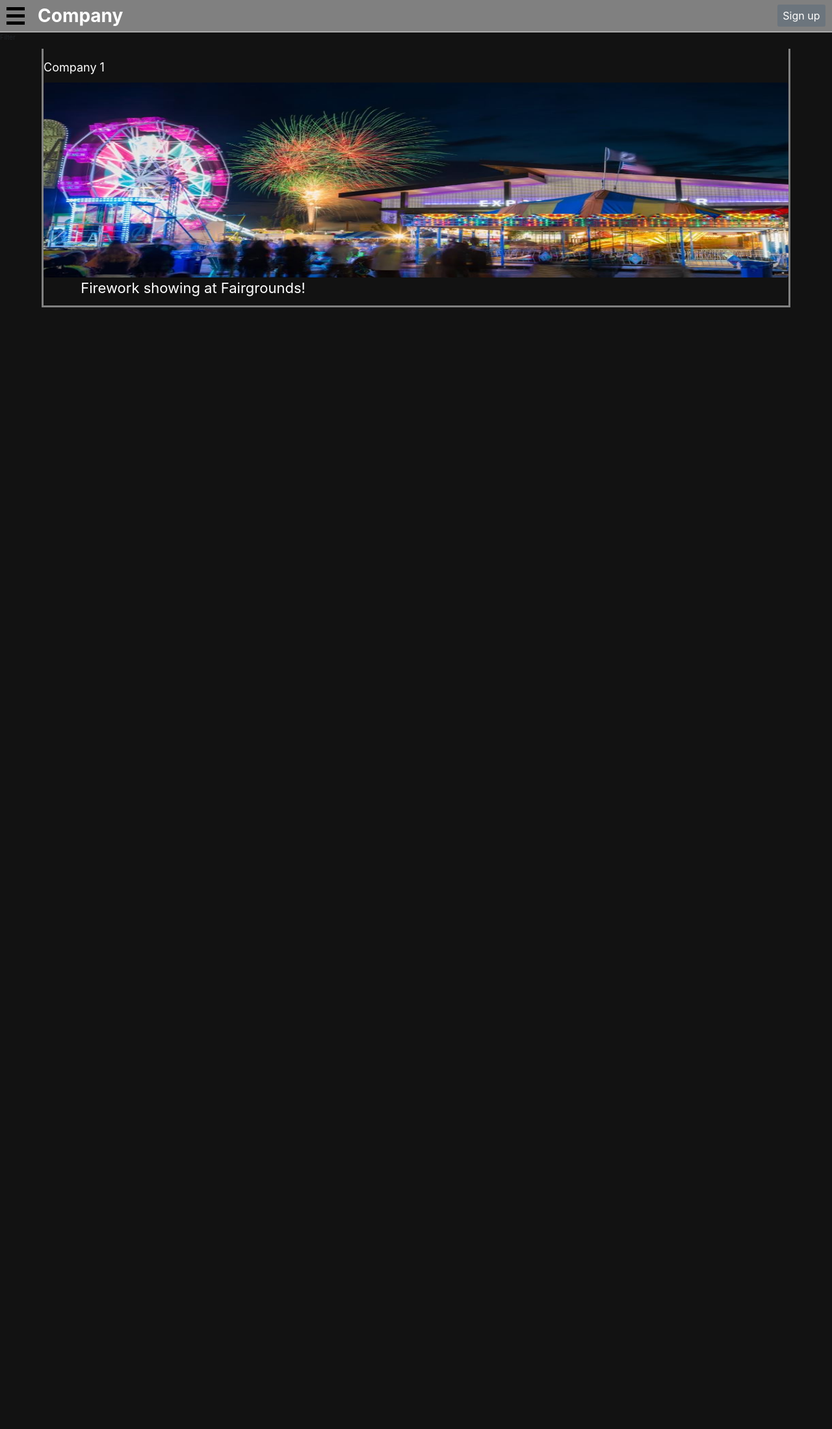
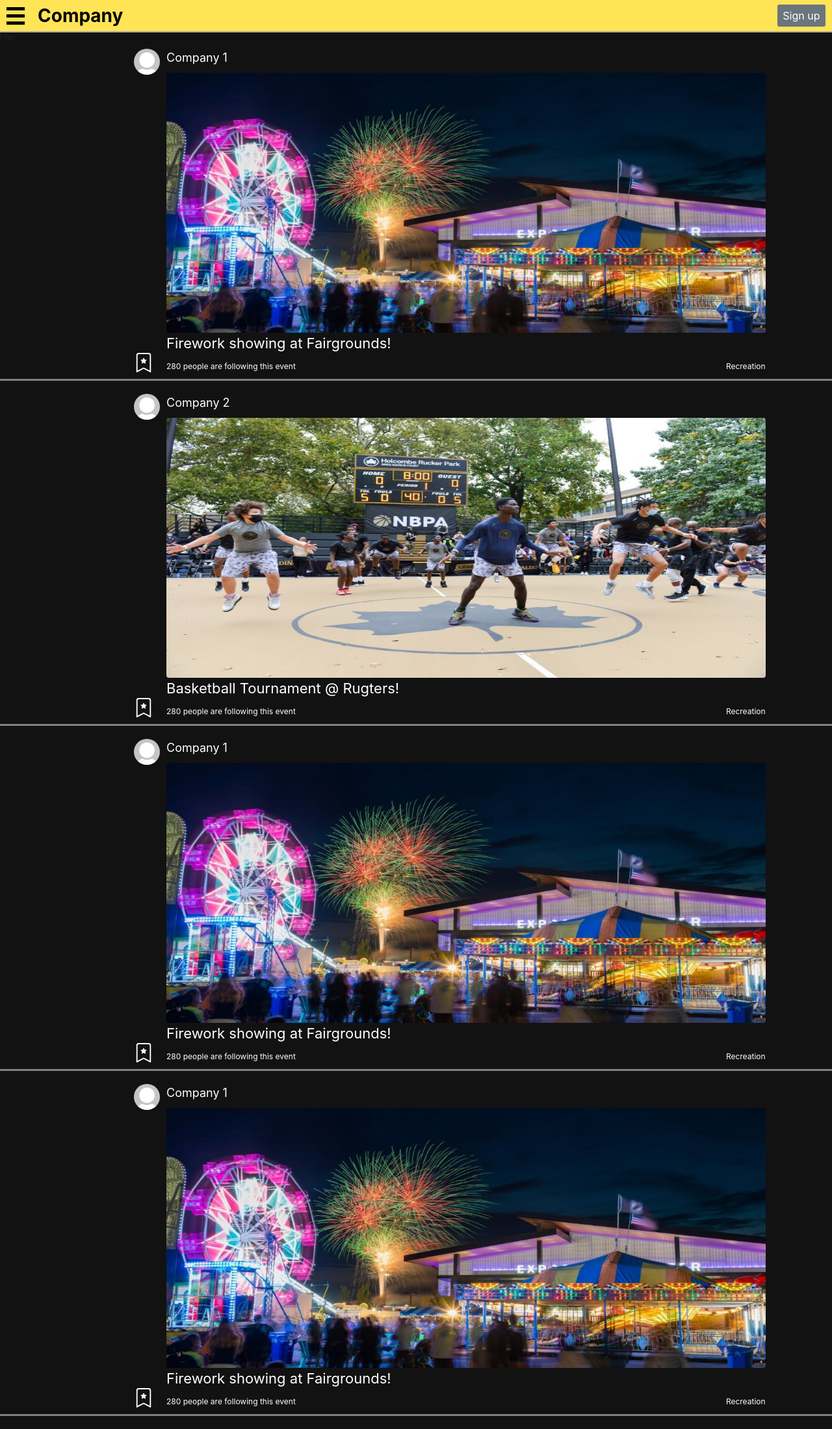
Before and after one commit to tyland5/Eventful, a PHP site: page /src/feed.html in a window 1280 px wide. Shown: the whole page at 65% size. Before the commit the page ends 800 px from the top, so only its background shows below. Run offline with PHP 8.4, Linux system fonts and the light colour scheme.

Commit message:
Almost finalized static feed
Added the posters profile picture, added a bookmark on the bottom left of each post in the feed, added a footer section where it would detail the number of people following an event and what tag it has

```diff
--- a/src/feed.html
+++ b/src/feed.html
@@ -30,12 +30,103 @@
         <p class="filter-btn">Filter</p>
 
         <div class ="feed-area">
+
             <div class="post-feedview">
-                <img class ="poster-pfp-feedview" src="">
-                <p class="poster-feedview">Company 1</p>
-                <img class ="post-thumbnail" src="../images/dummy-post.jpg">
-                <p class="title-feedview">Firework showing at Fairgrounds!</p>
+
+                <div class="lpost-feedview">
+                    <img class ="poster-pfp-feedview" src="../images/dummy-pfp.png">
+                    <svg xmlns="http://www.w3.org/2000/svg" width="16" height="16" fill="currentColor" class="bi bi-bookmark-star bookmark-feedview" viewBox="0 0 16 16">
+                        <path d="M7.84 4.1a.178.178 0 0 1 .32 0l.634 1.285a.178.178 0 0 0 .134.098l1.42.206c.145.021.204.2.098.303L9.42 6.993a.178.178 0 0 0-.051.158l.242 1.414a.178.178 0 0 1-.258.187l-1.27-.668a.178.178 0 0 0-.165 0l-1.27.668a.178.178 0 0 1-.257-.187l.242-1.414a.178.178 0 0 0-.05-.158l-1.03-1.001a.178.178 0 0 1 .098-.303l1.42-.206a.178.178 0 0 0 .134-.098L7.84 4.1z"/>
+                        <path d="M2 2a2 2 0 0 1 2-2h8a2 2 0 0 1 2 2v13.5a.5.5 0 0 1-.777.416L8 13.101l-5.223 2.815A.5.5 0 0 1 2 15.5V2zm2-1a1 1 0 0 0-1 1v12.566l4.723-2.482a.5.5 0 0 1 .554 0L13 14.566V2a1 1 0 0 0-1-1H4z"/>
+                      </svg>
+                </div>
+
+                <div class = "rpost-feedview">
+                    <p class="poster-feedview">Company 1</p>
+
+                    <img class ="post-thumbnail" src="../images/dummy-post.jpg">
+                    <p class="title-feedview">Firework showing at Fairgrounds!</p>
+
+                    <div class="post-footer-feedview">
+                        <p class = "num-bookmarked-feedview">280 people are following this event</p>
+                        <p class="tags-feedview">Recreation</p>
+                    </div>
+                </div>
+
             </div>
+
+            <div class="post-feedview">
+
+                <div class="lpost-feedview">
+                    <img class ="poster-pfp-feedview" src="../images/dummy-pfp.png">
+                    <svg xmlns="http://www.w3.org/2000/svg" width="16" height="16" fill="currentColor" class="bi bi-bookmark-star bookmark-feedview" viewBox="0 0 16 16">
+                        <path d="M7.84 4.1a.178.178 0 0 1 .32 0l.634 1.285a.178.178 0 0 0 .134.098l1.42.206c.145.021.204.2.098.303L9.42 6.993a.178.178 0 0 0-.051.158l.242 1.414a.178.178 0 0 1-.258.187l-1.27-.668a.178.178 0 0 0-.165 0l-1.27.668a.178.178 0 0 1-.257-.187l.242-1.414a.178.178 0 0 0-.05-.158l-1.03-1.001a.178.178 0 0 1 .098-.303l1.42-.206a.178.178 0 0 0 .134-.098L7.84 4.1z"/>
+                        <path d="M2 2a2 2 0 0 1 2-2h8a2 2 0 0 1 2 2v13.5a.5.5 0 0 1-.777.416L8 13.101l-5.223 2.815A.5.5 0 0 1 2 15.5V2zm2-1a1 1 0 0 0-1 1v12.566l4.723-2.482a.5.5 0 0 1 .554 0L13 14.566V2a1 1 0 0 0-1-1H4z"/>
+                      </svg>
+                </div>
+
+                <div class = "rpost-feedview">
+                    <p class="poster-feedview">Company 2</p>
+
+                    <img class ="post-thumbnail" src="../images/rutgers-park.jpg">
+                    <p class="title-feedview">Basketball Tournament @ Rugters!</p>
+
+                    <div class="post-footer-feedview">
+                        <p class = "num-bookmarked-feedview">280 people are following this event</p>
+                        <p class="tags-feedview">Recreation</p>
+                    </div>
+                </div>
+
+            </div>
+
+            <div class="post-feedview">
+
+                <div class="lpost-feedview">
+                    <img class ="poster-pfp-feedview" src="../images/dummy-pfp.png">
+                    <svg xmlns="http://www.w3.org/2000/svg" width="16" height="16" fill="currentColor" class="bi bi-bookmark-star bookmark-feedview" viewBox="0 0 16 16">
+                        <path d="M7.84 4.1a.178.178 0 0 1 .32 0l.634 1.285a.178.178 0 0 0 .134.098l1.42.206c.145.021.204.2.098.303L9.42 6.993a.178.178 0 0 0-.051.158l.242 1.414a.178.178 0 0 1-.258.187l-1.27-.668a.178.178 0 0 0-.165 0l-1.27.668a.178.178 0 0 1-.257-.187l.242-1.414a.178.178 0 0 0-.05-.158l-1.03-1.001a.178.178 0 0 1 .098-.303l1.42-.206a.178.178 0 0 0 .134-.098L7.84 4.1z"/>
+                        <path d="M2 2a2 2 0 0 1 2-2h8a2 2 0 0 1 2 2v13.5a.5.5 0 0 1-.777.416L8 13.101l-5.223 2.815A.5.5 0 0 1 2 15.5V2zm2-1a1 1 0 0 0-1 1v12.566l4.723-2.482a.5.5 0 0 1 .554 0L13 14.566V2a1 1 0 0 0-1-1H4z"/>
+                      </svg>
+                </div>
+
+                <div class = "rpost-feedview">
+                    <p class="poster-feedview">Company 1</p>
+
+                    <img class ="post-thumbnail" src="../images/dummy-post.jpg">
+                    <p class="title-feedview">Firework showing at Fairgrounds!</p>
+
+                    <div class="post-footer-feedview">
+                        <p class = "num-bookmarked-feedview">280 people are following this event</p>
+                        <p class="tags-feedview">Recreation</p>
+                    </div>
+                </div>
+
+            </div>
+
+            <div class="post-feedview">
+
+                <div class="lpost-feedview">
+                    <img class ="poster-pfp-feedview" src="../images/dummy-pfp.png">
+                    <svg xmlns="http://www.w3.org/2000/svg" width="16" height="16" fill="currentColor" class="bi bi-bookmark-star bookmark-feedview" viewBox="0 0 16 16">
+                        <path d="M7.84 4.1a.178.178 0 0 1 .32 0l.634 1.285a.178.178 0 0 0 .134.098l1.42.206c.145.021.204.2.098.303L9.42 6.993a.178.178 0 0 0-.051.158l.242 1.414a.178.178 0 0 1-.258.187l-1.27-.668a.178.178 0 0 0-.165 0l-1.27.668a.178.178 0 0 1-.257-.187l.242-1.414a.178.178 0 0 0-.05-.158l-1.03-1.001a.178.178 0 0 1 .098-.303l1.42-.206a.178.178 0 0 0 .134-.098L7.84 4.1z"/>
+                        <path d="M2 2a2 2 0 0 1 2-2h8a2 2 0 0 1 2 2v13.5a.5.5 0 0 1-.777.416L8 13.101l-5.223 2.815A.5.5 0 0 1 2 15.5V2zm2-1a1 1 0 0 0-1 1v12.566l4.723-2.482a.5.5 0 0 1 .554 0L13 14.566V2a1 1 0 0 0-1-1H4z"/>
+                      </svg>
+                </div>
+
+                <div class = "rpost-feedview">
+                    <p class="poster-feedview">Company 1</p>
+
+                    <img class ="post-thumbnail" src="../images/dummy-post.jpg">
+                    <p class="title-feedview">Firework showing at Fairgrounds!</p>
+
+                    <div class="post-footer-feedview">
+                        <p class = "num-bookmarked-feedview">280 people are following this event</p>
+                        <p class="tags-feedview">Recreation</p>
+                    </div>
+                </div>
+
+            </div>
+
         </div>
 
     </body>
--- a/style/style.css
+++ b/style/style.css
@@ -13,7 +13,7 @@ body{
 .navigator {
     height: 5.0rem;
     width: 100%;
-    background-color: gray;
+    background-color: #FFE455;
     display: flex;
     justify-content: space-between;
     align-items: center;
@@ -36,7 +36,7 @@ body{
     font-size: 2.8rem;
     margin-left: 10px;
     margin-bottom: 0px;
-    color: white;
+    color: black;
     font-weight: bold;
 }
 
@@ -65,15 +65,13 @@ body{
 }
 
 .feed-area{
-    width: 90%;
-    margin-left: 5%;
-    border-left: 3px solid gray;
-    border-right: 3px solid gray;
+    width: 100%;
 }
 
 .post-feedview{
-    width: 100%;
     border-bottom: 3px solid gray;
+    display: flex;
+    margin-bottom: 20px;
 }
 
 .poster-feedview{
@@ -83,15 +81,61 @@ body{
 
 .post-thumbnail{
     height: auto;
-    max-height: 300px;
-    width: 100%;
+    max-height: 400px;
+    width: 90%;
     border-radius: 4px;
+    aspect-ratio: 1.5/1;
 }
 
 .title-feedview{
     font-size: 2.2rem;
     color: white;
     max-width: 90%;
-    margin-left: 5%;
+}
 
+.lpost-feedview{
+    width: 20%;
+    position: relative;
 }
+
+.poster-pfp-feedview{
+    border-radius: 50%;
+    height: 40px;
+    width: 40px;
+    position: absolute;
+    right: 10px;
+    z-index: -1;
+}
+
+.bookmark-feedview{
+    position: absolute;
+    bottom: 10px;
+    right: 20px;
+    color: white;
+    height: 30px;
+    width: 30px;
+    z-index: -1;
+}
+
+.rpost-feedview{
+    width: 80%;
+}
+
+.post-footer-feedview{
+    display: flex;
+    color: white;
+    font-size: 1.2rem;
+    width: 90%;
+    justify-content: space-between;
+}
+
+.num-bookmarked-feedview{
+    margin-right: 2.0rem;
+}
+
+
+@media screen and (max-width: 400px){
+    .title-feedview{
+        font-size: 1.8rem;
+    }
+}
```
Also changed, not shown: images/dummy-pfp.png (added), images/rutgers-park.jpg (added).
